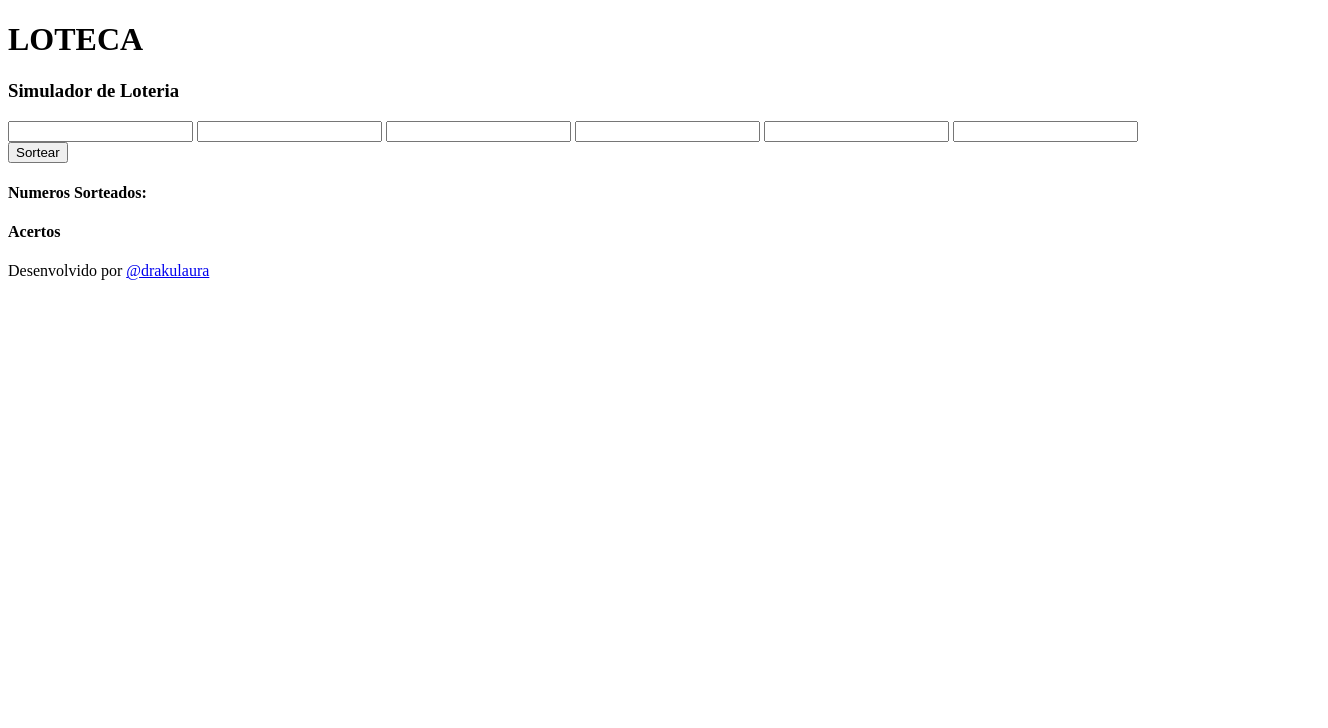
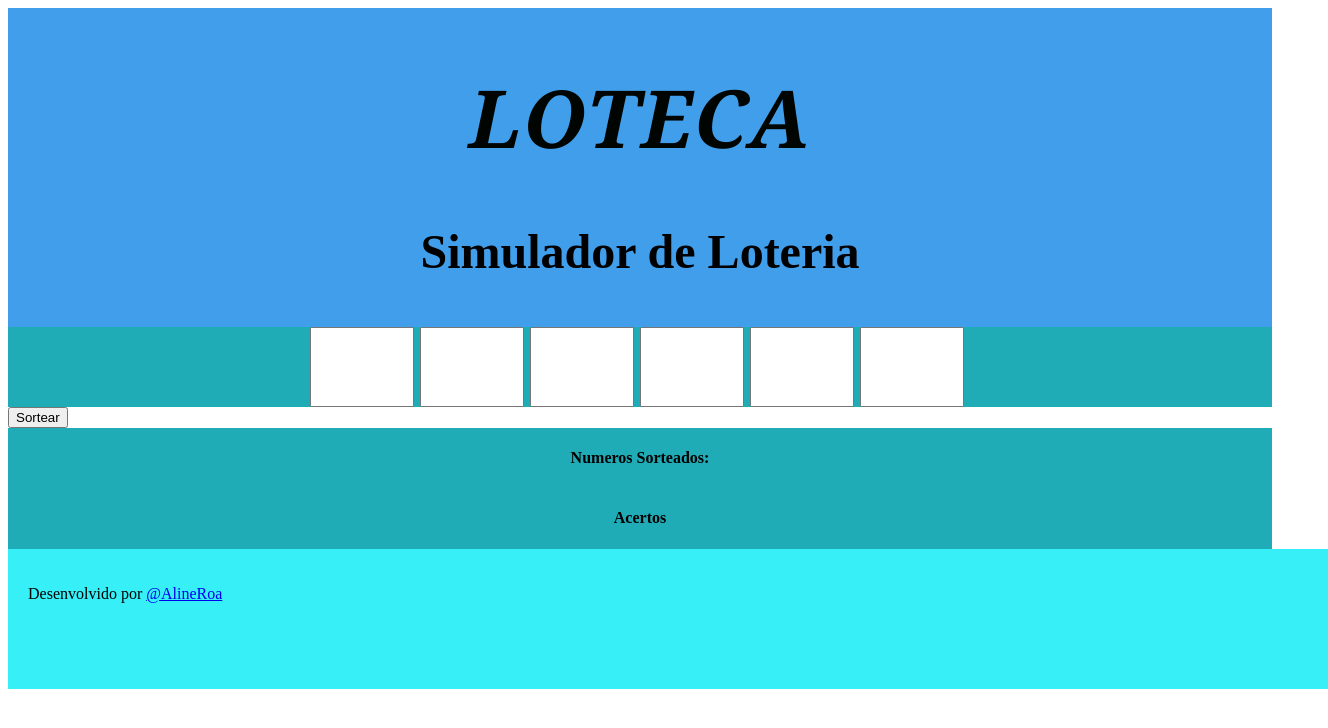
Before and after one commit to AlineRoa/loteca, a plain HTML site: page index.html in a window 1280 px wide. Shown: the whole page, 1328 px wide, since content can reach past the window. Drawn offline with Linux system fonts and the light colour scheme.

Commit message:
Add files via upload

```diff
--- a/index.html
+++ b/index.html
@@ -5,7 +5,7 @@
     <meta http-equiv="X-UA-Compatible" content="IE=edge">
     <meta name="viewport" content="width=_, initial-scale=1.0">
     <title>Loteca - Simulador de loteria</title>
-    <link rel="stylesheet" href="estilos.css">
+    <link rel="stylesheet" href="styles.css">
 </head>
 <body>
     <header>
@@ -35,7 +35,7 @@
     </div>
 
     <footer>
-        <p>Desenvolvido por <a href="https://github.com/drakulaura">@drakulaura</a> </p>
+        <p>Desenvolvido por <a href="https://github.com/AlineRoa">@AlineRoa</a> </p>
     </footer>
 </body>
 </html>
--- a/styles.css
+++ b/styles.css
@@ -8,10 +8,10 @@ header {
 
 h1{
     font-size:5em;
-    color:rgb(78, 231, 78);
+    color:rgb(1, 5, 1);
     font-family:Georgia, 'Times New Roman', serif;
     letter-spacing: 2px;
-    text-shadow: rgb(77, 98, 218);
+    text-shadow: rgb(96, 238, 214);
     font-weight: bold;
     font-style: italic;
     margin-bottom: 5px;
@@ -20,7 +20,7 @@ h3{
     font-size: 3em;
     font-style: normal;
     font-variant: normal;
-    color: rgb(74, 91, 240)
+    color: rgb(0, 0, 0)
 }
 
 .selecao, .btnSortear, .sorteio, .acertos{
@@ -28,7 +28,7 @@ h3{
     flex-direction: row;
     justify-content: center;
     align-items: center;
-    background-color: rgb(21, 98, 197)
+    background-color: rgb(31, 172, 182)
 }
 
 .selecao> input{
@@ -43,7 +43,7 @@ h3{
 }
 
 footer{
-    background-color: rgb(18, 201, 233);
+    background-color: rgb(55, 240, 247);
     height: 100px;
     width: 100%;
     margin: 0;
```
Also changed, not shown: script.js (line endings or trailing spaces).
